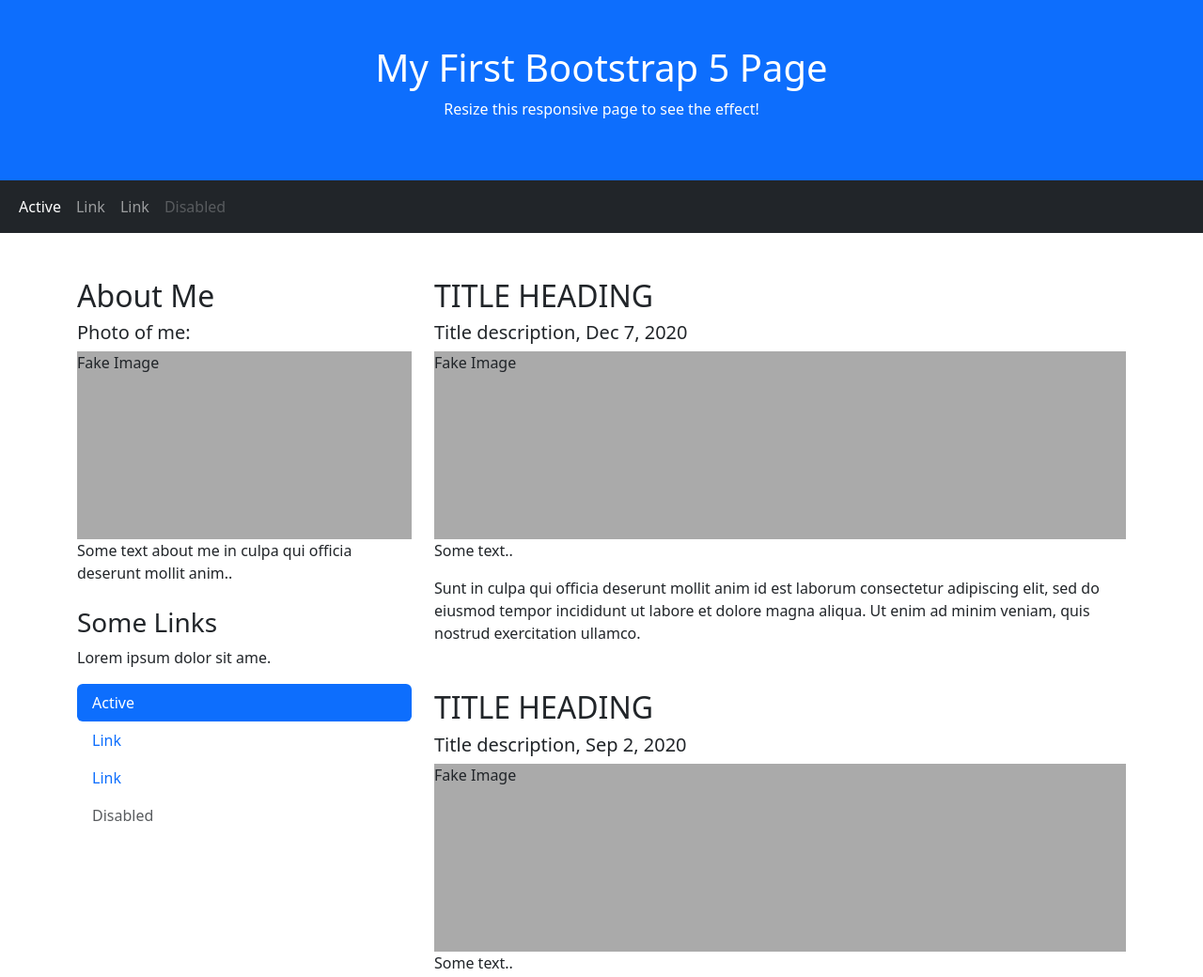
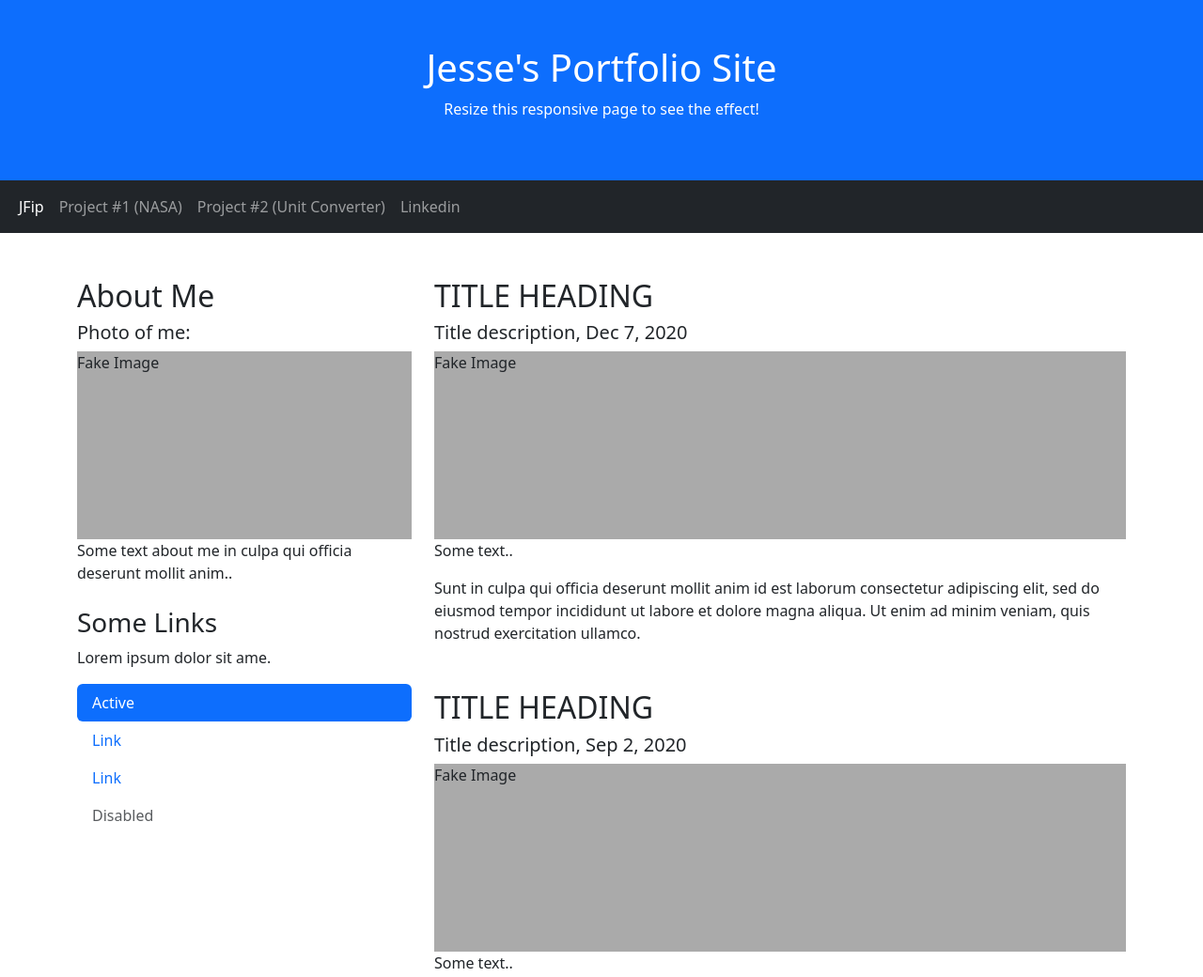
Before and after one commit to crankyshorts/crankyshorts.github.io, a plain HTML site: page index.html in a window 1280 px wide. Shown: the top 1040 px of the page at 94% size. Drawn offline with nearby package versions, Linux system fonts and the light colour scheme.

Commit message:
Update index.html
Updating headers, title and nav links

```diff
--- a/index.html
+++ b/index.html
@@ -1,7 +1,7 @@
 <!DOCTYPE html>
 <html lang="en">
 <head>
-  <title>Bootstrap 5 Website Example</title>
+  <title>Jesse Flippen</title>
   <meta charset="utf-8">
   <meta name="viewport" content="width=device-width, initial-scale=1">
   <link href="https://cdn.jsdelivr.net/npm/bootstrap@5.3.3/dist/css/bootstrap.min.css" rel="stylesheet">
@@ -16,7 +16,7 @@
 <body>
 
 <div class="p-5 bg-primary text-white text-center">
-  <h1>My First Bootstrap 5 Page</h1>
+  <h1>Jesse's Portfolio Site</h1>
   <p>Resize this responsive page to see the effect!</p>
 </div>
 
@@ -24,16 +24,16 @@
   <div class="container-fluid">
     <ul class="navbar-nav">
       <li class="nav-item">
-        <a class="nav-link active" href="#">Active</a>
+        <a class="nav-link active" href="#">JFip</a>
       </li>
       <li class="nav-item">
-        <a class="nav-link" href="#">Link</a>
+        <a class="nav-link" href="https://flipnasasnap.replit.app/">Project #1 (NASA)</a>
       </li>
       <li class="nav-item">
-        <a class="nav-link" href="#">Link</a>
+        <a class="nav-link" href="https://unitconverter.replit.app/">Project #2 (Unit Converter)</a>
       </li>
       <li class="nav-item">
-        <a class="nav-link disabled" href="#">Disabled</a>
+        <a class="nav-link" href="https://www.linkedin.com/in/flippen/">Linkedin</a>
       </li>
     </ul>
   </div>
```
